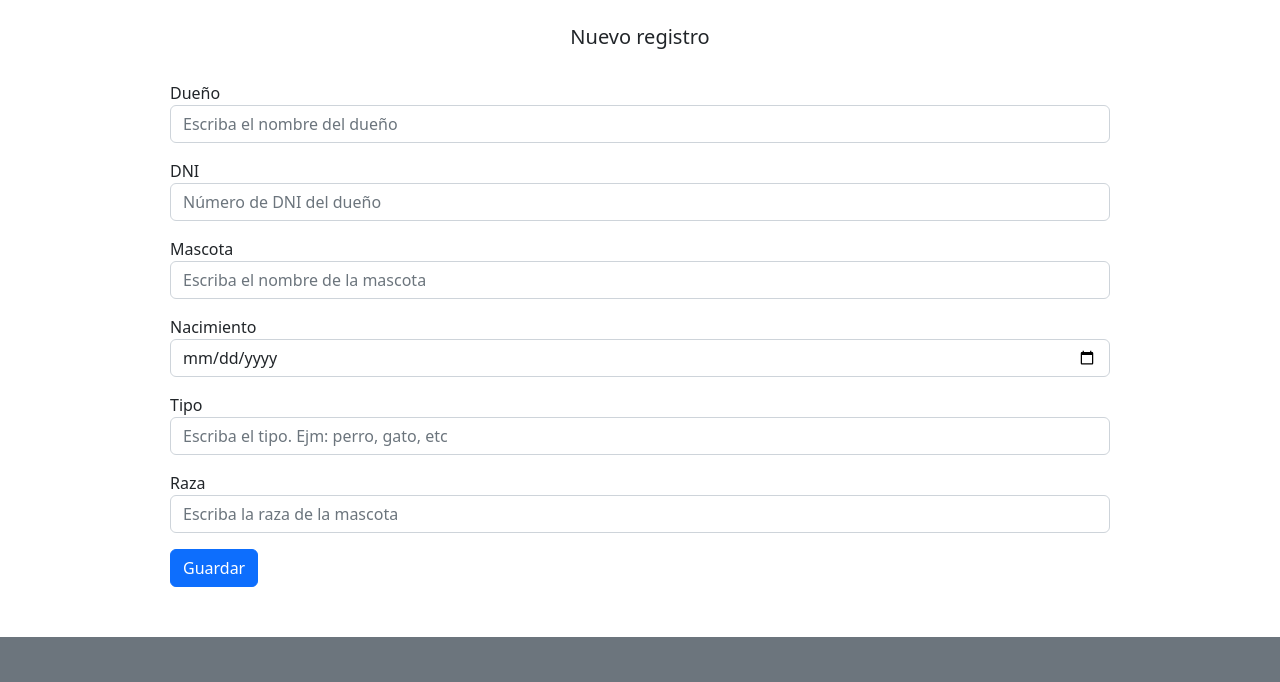
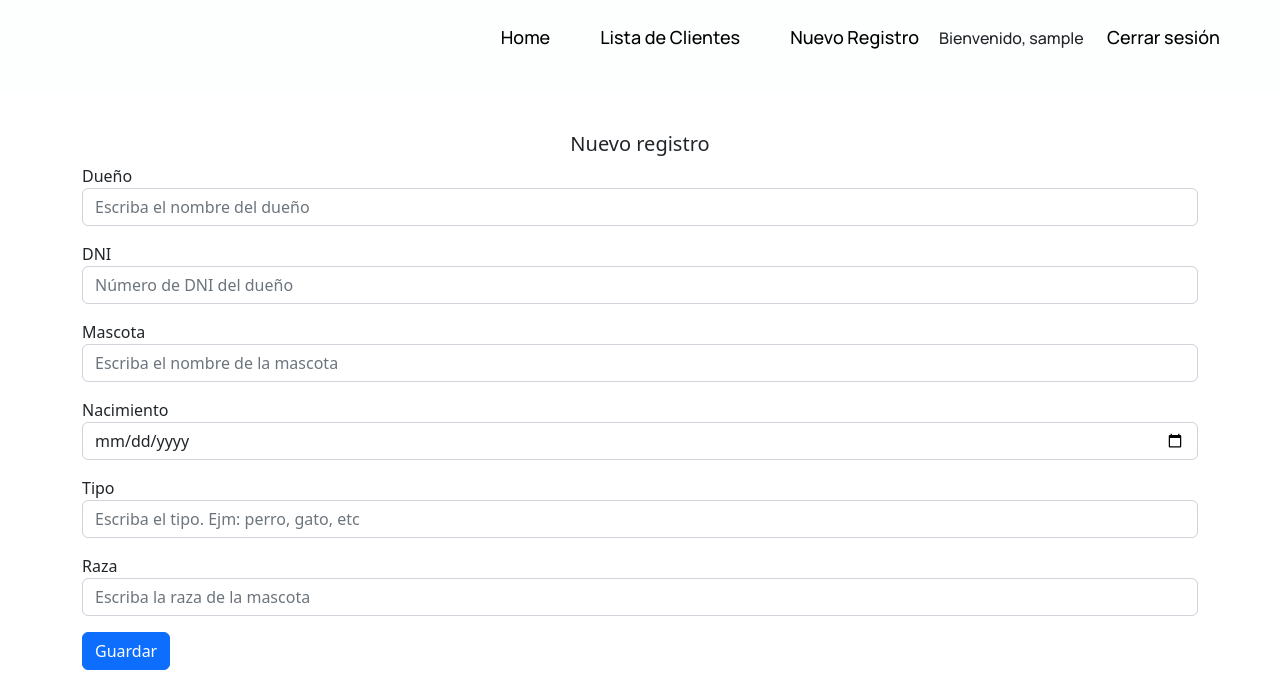
Before and after one commit to iBlasterx/flaskBE, a Flask app: page /nuevo/ in a window 1280 px wide. Shown: the part 321-1003 px from the top of the page. Run offline with Flask 3, Linux system fonts and the light colour scheme; the visitor is signed in with stand-in values (Sample User, id 1).

Commit message:
Add reset, mejorando html

```diff
--- /dev/null
+++ b/static/reset.css
@@ -0,0 +1,48 @@
+/* http://meyerweb.com/eric/tools/css/reset/
+   v2.0 | 20110126
+   License: none (public domain)
+*/
+
+html, body, div, span, applet, object, iframe,
+h1, h2, h3, h4, h5, h6, p, blockquote, pre,
+a, abbr, acronym, address, big, cite, code,
+del, dfn, em, img, ins, kbd, q, s, samp,
+small, strike, strong, sub, sup, tt, var,
+b, u, i, center,
+dl, dt, dd, ol, ul, li,
+fieldset, form, label, legend,
+table, caption, tbody, tfoot, thead, tr, th, td,
+article, aside, canvas, details, embed,
+figure, figcaption, footer, header, hgroup,
+menu, nav, output, ruby, section, summary,
+time, mark, audio, video {
+	margin: 0;
+	padding: 0;
+	border: 0;
+	font-size: 100%;
+	font: inherit;
+	vertical-align: baseline;
+}
+/* HTML5 display-role reset for older browsers */
+article, aside, details, figcaption, figure,
+footer, header, hgroup, menu, nav, section {
+	display: block;
+}
+body {
+	line-height: 1;
+}
+ol, ul {
+	list-style: none;
+}
+blockquote, q {
+	quotes: none;
+}
+blockquote:before, blockquote:after,
+q:before, q:after {
+	content: '';
+	content: none;
+}
+table {
+	border-collapse: collapse;
+	border-spacing: 0;
+}
--- a/static/styles.css
+++ b/static/styles.css
@@ -1,6 +1,80 @@
+* {
+    text-decoration:none;
+    list-style:none;
+    margin:0px;
+    padding:0px;
+    outline:none;
+}
+
+body {
+    margin:0px;
+    padding:0px;
+}
+
+section {
+    width:100%;
+    max-width:1200px;
+    margin:0px auto;
+    display:table;
+    position:relative;
+}
+
 header {
-    text-align: center;
-    margin-bottom: 20px;
+    width:100%;
+    display:table;
+    background-color:#fdffff;
+    margin-top: 20px;
+    margin-bottom:40px;
+}
+
+#logo {float:left;
+    font-size:23px;
+    text-transform:uppercase;
+    color:#fa02b0;
+    font-weight:600;
+    padding:20px 0px;
+}
+
+nav {
+    width:auto;
+    float:right;
+    font-family: 'Manrope', sans-serif;
+}
+
+nav ul {
+    display:table;
+    float:right;
+}
+
+nav ul li {
+    float:left;
+}
+
+nav ul li:last-child {
+    padding-right:0px;
+}
+
+nav ul li a {
+    color:rgb(0, 0, 0);
+    font-size:18px;
+    padding: 25px 20px;
+    display:inline-block;
+    transition: all 0.5s ease 0s;
+    text-decoration: none;
+}
+
+nav ul li a:hover {
+    background-color:#3e8dce;
+    color:#1c1c1d;
+    transition: all 0.5s ease 0s;
+}
+
+nav ul li a:hover i {
+    transition: all 0.5s ease 0s;
+}
+nav ul li a i {
+    padding-right:10px;
+    transition: all 0.5s ease 0s;
 }
 
 footer {
@@ -8,9 +82,3 @@ footer {
     padding: 40px;
     margin-top: 50px;
 }
-
-form {
-    margin: 40px 0;
-    width: 940px;
-    margin: 2em auto;
-}
--- a/templates/index.html
+++ b/templates/index.html
@@ -5,38 +5,44 @@
     <meta http-equiv="X-UA-Compatible" content="IE=edge">
     <meta name="viewport" content="width=device-width, initial-scale=1.0">
     <title>Registro Veterinario 1.0</title>
+    <link rel="stylesheet" href="{{ url_for('static', filename='reset.css') }}">
+    <link rel="stylesheet" href="{{ url_for('static', filename='styles.css') }}">
     <link href="https://cdn.jsdelivr.net/npm/bootstrap@5.2.0-beta1/dist/css/bootstrap.min.css"
     rel="stylesheet" integrity="sha384-0evHe/X+R7YkIZDRvuzKMRqM+OrBnVFBL6DOitfPri4tjfHxaWutUpFmBp4vmVor" crossorigin="anonymous">
-    <link rel="stylesheet" href="{{ url_for('static', filename='styles.css') }}">
+    <link rel="preconnect" href="https://fonts.googleapis.com">
+    <link rel="preconnect" href="https://fonts.gstatic.com" crossorigin>
+    <link href="https://fonts.googleapis.com/css2?family=Manrope:wght@500&display=swap" rel="stylesheet">
     {% block head %}
     {% endblock %}
   </head>
 
   <main>
-    <header class="container-fluid">
-      <nav class="navbar navbar-expand-lg navbar-light bg-white">
-        <div class="container">
-          <a class="navbar-brand" href="../">
-            <img src="https://i.ibb.co/txq16pT/1111.png" alt="Logo">
-          </a>
-          <div class="collapse navbar-collapse" id="navbarCollapse">
-            <ul class="navbar-nav ms-auto">
-            <li class="nav-item active">
-              <a class="nav-link" href="../">Inicio</a>
-            </li>
-            <li class="nav-item">
-              <a class="nav-link" href="../clientes/">Listar</a>
-            </li>
-            <li class="nav-item">
-              <a class="nav-link" href="../nuevo/">Nuevo Registro</a>
-            </li>
-            </ul>
-          </div>
-          <button class="navbar-toggler" type="button" data-toggle="collapse" data-target="#navbarNav" aria-controls="navbarNav" aria-expanded="false" aria-label="Toggle navigation">
-            <span class="navbar-toggler-icon"></span>
-          </button>
-        </div>
-      </nav>
+    <header>
+      <section>
+        <a class="navbar-brand" href="../">
+          <img src="https://i.ibb.co/txq16pT/1111.png" alt="Logo">
+        </a>
+        <label for="toggle-1" class="toggle-menu">
+          <ul>
+            <li></li>
+            <li></li>
+            <li></li>
+          </ul>
+        </label>
+        <nav>
+          <ul>
+          <li><a href="../"></i>Home</a></li>
+          <li><a href="../clientes/"><i class="icon-thumbs-up-alt"></i>Lista de Clientes</a></li>
+          <li><a href="../nuevo/"><i class="icon-thumbs-up-alt"></i>Nuevo Registro</a></li>
+          <li>{% if current_user.is_authenticated %}
+            Bienvenido, {{ current_user.username }}
+            <a href="{{ url_for('auth_bp.logout') }}">Cerrar sesión</a>
+          {% else %}
+            <a href="{{ url_for('auth_bp.login') }}">Iniciar sesión</a>
+          {% endif %}</li>
+          </ul>
+        </nav>
+      </section>
     </header>
     {% block main %}
     {% endblock %}
```
